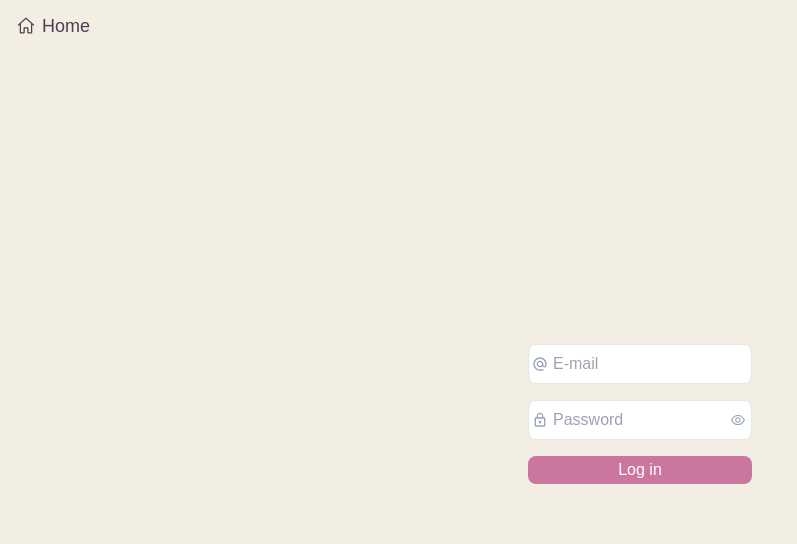
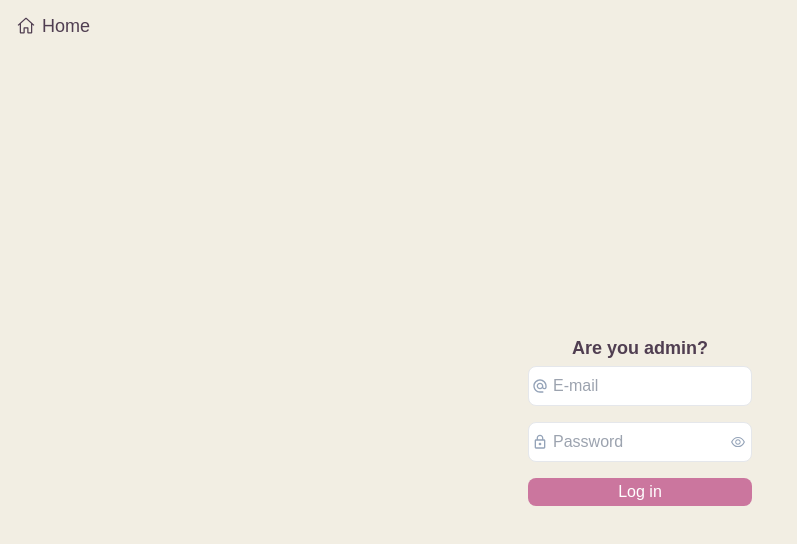
Before and after one commit to jakubabrahoim/next.js-shenenigans, a Next.js app: page /admin in a window 1280 px wide. Shown: the top 544 px of the page, without its empty margins (0-797 px from the left). Built offline with nearby package versions, Linux system fonts and the light colour scheme.

Commit message:
added form header

```diff
--- a/components/Admin/LoginForm.tsx
+++ b/components/Admin/LoginForm.tsx
@@ -17,10 +17,12 @@ const LoginForm = () => {
 
     return (
         <div className='flex h-full w-screen items-center justify-center'>
+
             <form
                 onSubmit={submitLoginForm}
                 className='absolute'
             >
+                <h1 className='mb-4 w-full cursor-default text-center text-lg font-semibold text-jet-200'>Are you admin?</h1>
                 <label className='mb-7 flex flex-col'>
                     <IconContext.Provider value={{ className: emailPasswordIconStyle }}>
                         <MdAlternateEmail />
```
